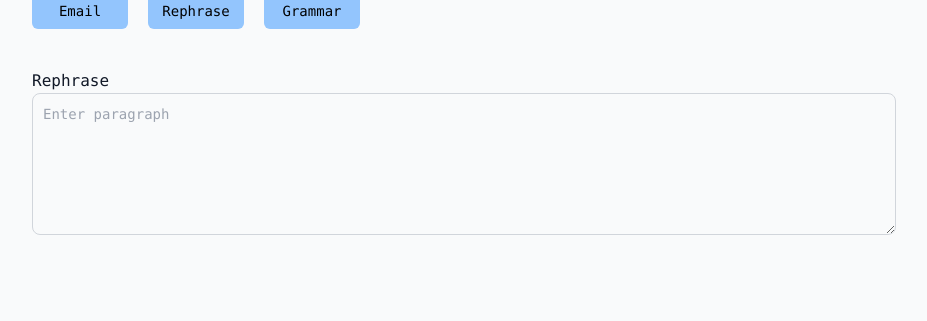
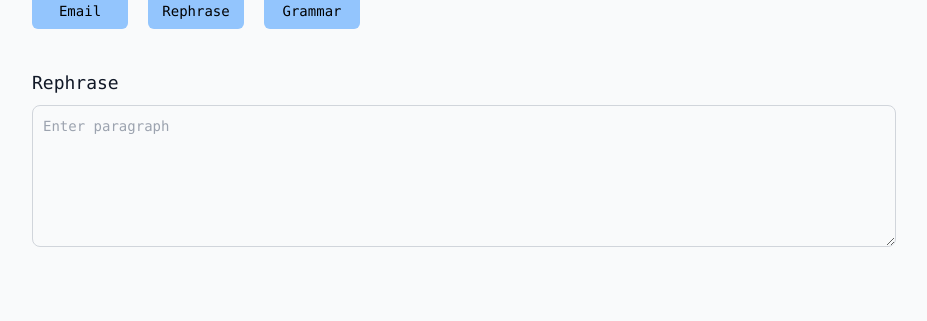
Before and after one commit to ChungNYCU/LinguaPhrase, a Next.js app: page / in a window 1280 px wide. Both pictures are taken after a click on the button "Rephrase". Shown: the part 247-568 px from the top of the page, without its empty margins (176-1103 px from the left). Built offline with nearby package versions, Linux system fonts and the light colour scheme.

Commit message:
Improve UIs

```diff
--- a/components/GrammarFixer.tsx
+++ b/components/GrammarFixer.tsx
@@ -5,7 +5,7 @@ type GrammarFixerProps = {};
 const GrammarFixer = (props: GrammarFixerProps) => {
   return (
     <div className="mt-10">
-      Grammar
+      <h6 className="mb-2 mt-4">Grammar</h6>
       <textarea
         id="body"
         rows={6}
--- a/components/Rephraser.tsx
+++ b/components/Rephraser.tsx
@@ -5,7 +5,7 @@ type RephraserProps = {};
 const Rephraser = (props: RephraserProps) => {
   return (
     <div className="mt-10">
-      Rephrase
+      <h6 className="mb-2 mt-4">Rephrase</h6>
       <textarea
         id="body"
         rows={6}
```
